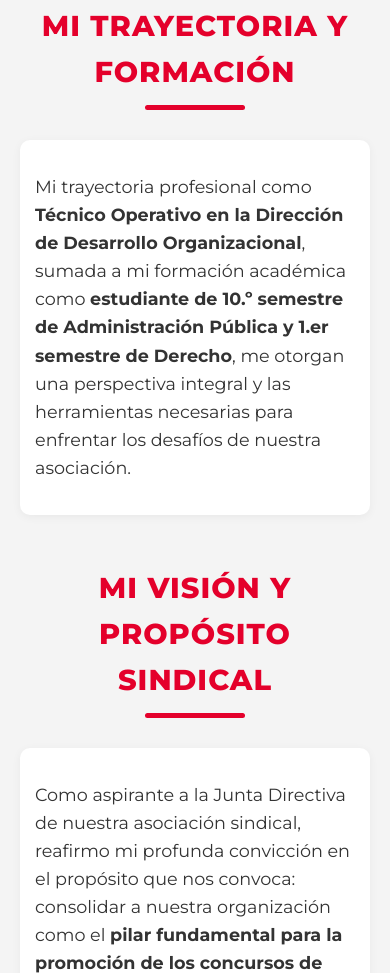
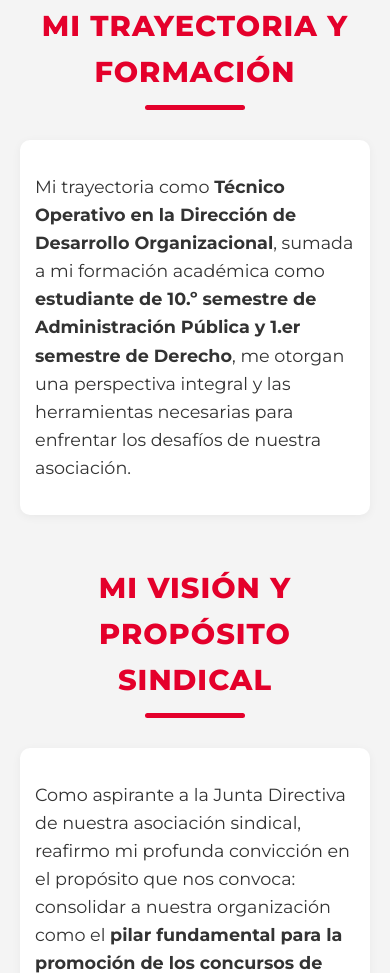
Before and after one commit to dphack1987/cv-javier-parra, a plain HTML site: page index.html in a window 390 px wide. Shown: the part 859-1832 px from the top of the page. Drawn offline with Linux system fonts and the light colour scheme.

```diff
--- a/index.html
+++ b/index.html
@@ -5,7 +5,8 @@
     <meta name="viewport" content="width=device-width, initial-scale=1.0">
     <title>Javier Fernando Parra Prieto | Secretario Comité de Relaciones Interinstitucionales</title>
     <link href="https://fonts.googleapis.com/css2?family=Montserrat:wght@400;600;700;800;900&display=swap" rel="stylesheet">
-    <link rel="icon" href="images/sintra-merito.jpg" type="image/jpeg"> <meta name="description" content="Campaña de Javier Fernando Parra Prieto a Secretario del Comité de Relaciones Interinstitucionales. Por la defensa de derechos y concursos de méritos.">
+    <link rel="icon" href="images/sintra-merito.jpg" type="image/jpeg">
+    <meta name="description" content="Campaña de Javier Fernando Parra Prieto a Secretario del Comité de Relaciones Interinstitucionales. Por la defensa de derechos y concursos de méritos.">
     <meta name="keywords" content="Javier Fernando Parra Prieto, SINTRAMÉRITO, sindicato, concursos de méritos, derechos funcionarios, carrera administrativa, voto, elecciones sindicales">
 
     <meta property="og:type" content="website">
@@ -433,7 +434,7 @@
         <section id="trayectoria" class="info-sections">
             <h2 class="section-title">Mi Trayectoria y Formación</h2>
             <div class="content-block">
-                <p>Mi trayectoria profesional como <strong>Técnico Operativo en la Dirección de Desarrollo Organizacional</strong>, sumada a mi formación académica como <strong>estudiante de 10.º semestre de Administración Pública y 1.er semestre de Derecho</strong>, me otorgan una perspectiva integral y las herramientas necesarias para enfrentar los desafíos de nuestra asociación.</p>
+                <p>Mi trayectoria como <strong>Técnico Operativo en la Dirección de Desarrollo Organizacional</strong>, sumada a mi formación académica como <strong>estudiante de 10.º semestre de Administración Pública y 1.er semestre de Derecho</strong>, me otorgan una perspectiva integral y las herramientas necesarias para enfrentar los desafíos de nuestra asociación.</p>
             </div>
         </section>
 
```
